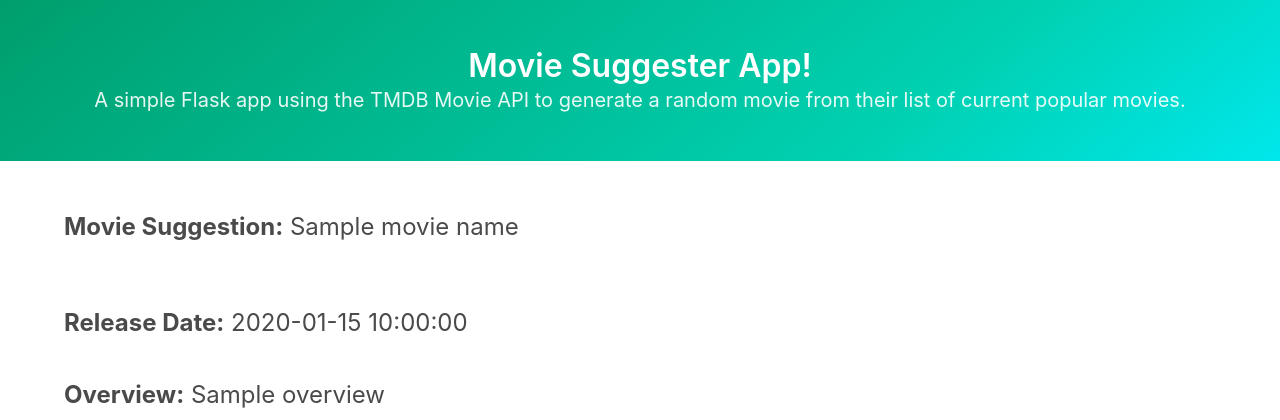
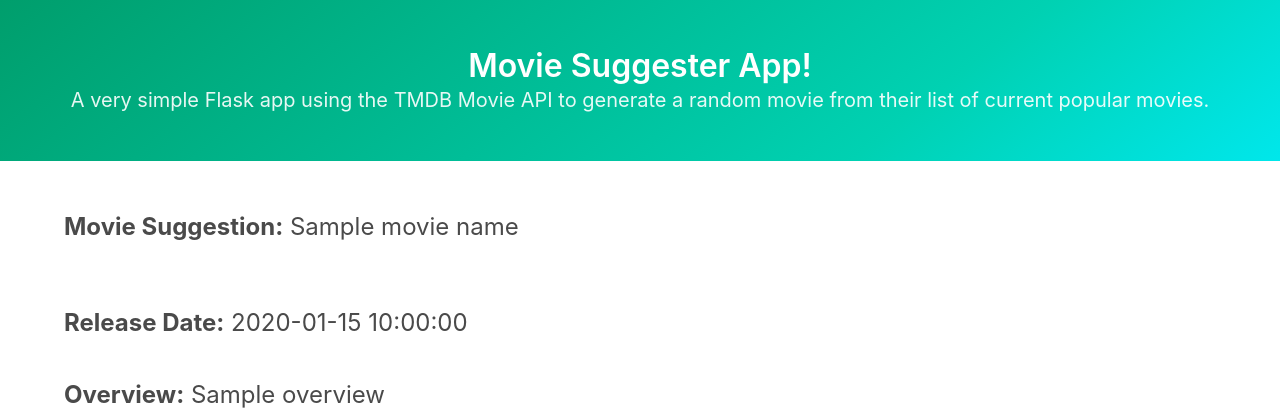
Before and after one commit to itsham-sajid/flask-web-app, a Flask app: template flask-web-app/templates/index.html in a window 1280 px wide. Shown: the top 420 px of the page. Run offline with Flask 2, Linux system fonts and the light colour scheme; the template is opened without the code that fills it: most values are stand-ins (such as "Sample title", 1, 10 or a date in 2020); grey boxes marked "Sample" are stand-in pictures.

Commit message:
updating index.html

```diff
--- a/flask-web-app/templates/index.html
+++ b/flask-web-app/templates/index.html
@@ -12,7 +12,7 @@
        Movie Suggester App!
       </p>
       <p class="subtitle">
-        A simple Flask app using the TMDB Movie API to generate a random movie from their list of current popular movies.
+        A very simple Flask app using the TMDB Movie API to generate a random movie from their list of current popular movies.
       </p>
     </div>
   </section>
```
